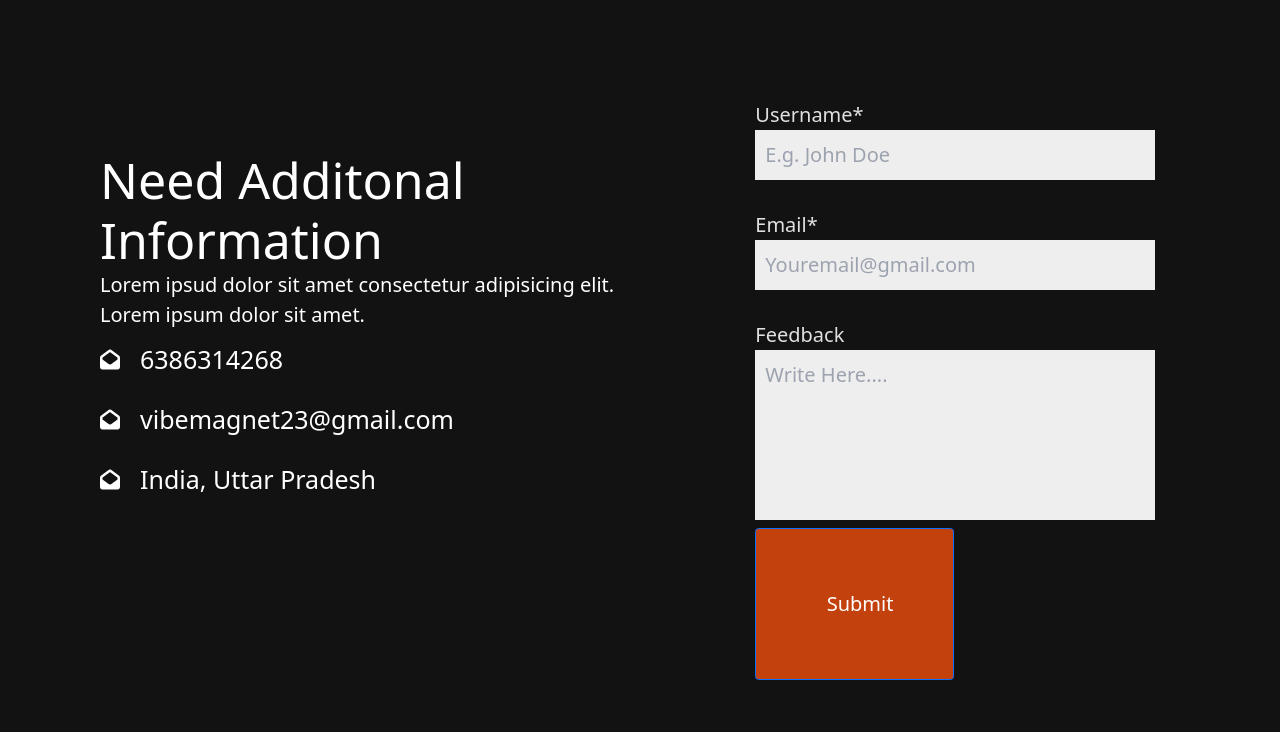
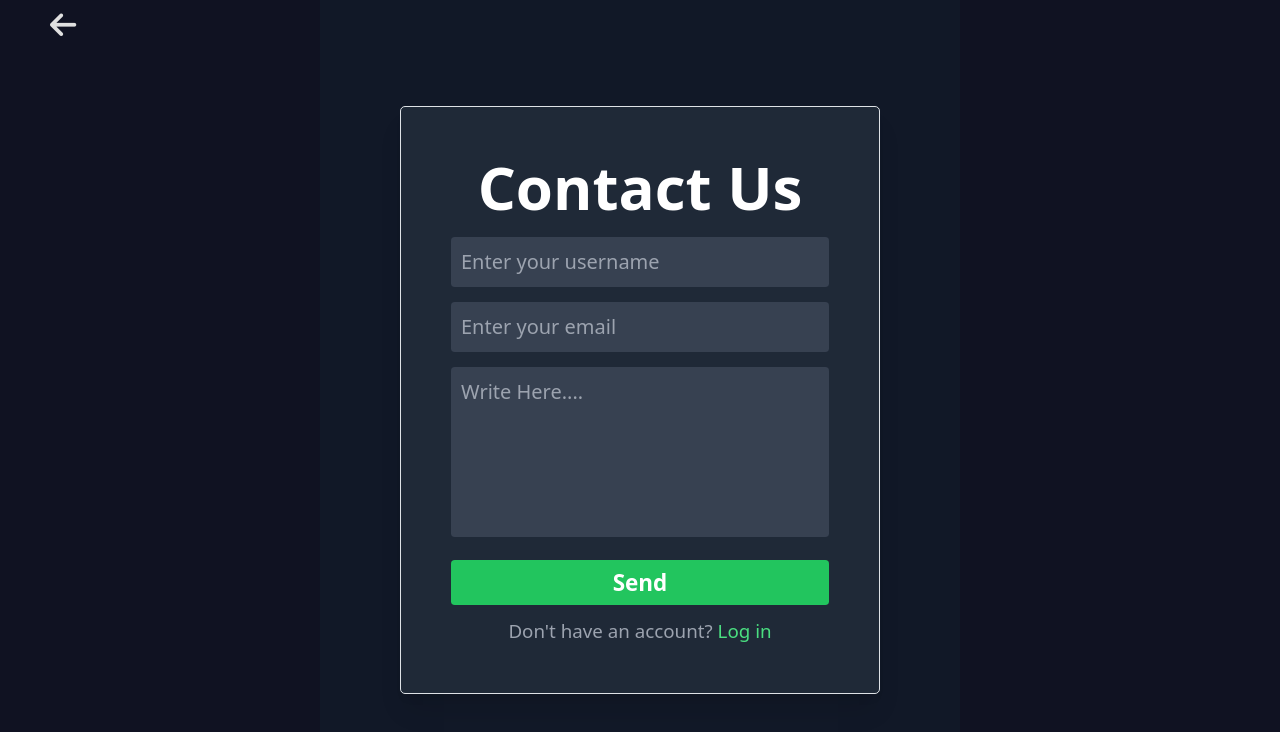
Before and after one commit to Deepak-cell311/Educatsy, a React (Create React App) app in the folder Frontend/: page /Contact in a window 1280 px wide. Shown: the top 732 px of the page. Built offline with nearby package versions, Linux system fonts and the light colour scheme.

Commit message:
frontend pushed-10

```diff
--- a/Frontend/src/index.css
+++ b/Frontend/src/index.css
@@ -263,7 +263,7 @@ ul li a {
 
 /*============================================ Dark Mode CSS =====================================================*/
 body.dark {
-  background-color: #121212;
+  background-color: #101222;
   color: #e0e0e0;
 }
 
--- a/Frontend/src/pages/Contact.jsx
+++ b/Frontend/src/pages/Contact.jsx
@@ -1,94 +1,102 @@
-import React, { useEffect, useState } from "react"
-import Button from "../Component/Button"
-import { useAuth } from "../context/authprovider"
-import axios from "axios"
+import React, { useEffect } from "react";
+import Button from "../Component/Button";
+import { useAuth } from "../context/authprovider";
+import axios from "axios";
 import toast from 'react-hot-toast';
+import { useForm } from "react-hook-form";
+import { useNavigate } from "react-router-dom";
 
 const Contact = () => {
-  const defaultContactForm = {
-    username: "",
-    email: "",
-    message: ""
-  }
+  const navigate = useNavigate();
+  const { authUser } = useAuth();
 
-  const [contact, setContact] = useState(defaultContactForm)
-  const {authUser} = useAuth()
+  const {
+    register,
+    handleSubmit,
+    setValue
+  } = useForm();
 
   useEffect(() => {
     if (authUser) {
-      setContact(prevContact => ({
-        ...prevContact,
-        username: authUser.username,
-        email: authUser.email,
-        message: ""
-      }))
-    } else {
-      setContact(defaultContactForm)
+      setValue("username", authUser.username);
+      setValue("email", authUser.email);
     }
+  }, [authUser, setValue]);
 
-    }, [authUser])
+  const handleSubmited = async (data) => {
+    try {
+      const response = await axios.post("https://educatsy-3rtz.onrender.com/api/form/contact", data);
+      if (response.status === 200) {
+        toast.success("Form Submitted Successfully");
+      }
+    } catch (error) {
+      console.log(error);
+      toast.error("Something went wrong");
+    }
+  };
 
-const handleInput = (e) => {
-  const name = e.target.name;
-  const value = e.target.value;
-  setContact(prevContact => ({
-    ...prevContact,
-    [name]: value
-  }))
-}
+  const onError = (errors) => {
+    Object.values(errors).forEach((error) => {
+      toast.error(error.message);
+    });
+  };
 
-const handleSubmit = async (e) => {
-  e.preventDefault()
-  console.log("this is e: ", e);
-  try {
-    const response = await axios.post("https://educatsy-3rtz.onrender.com/api/form/contact", contact)
-    if (response.status === 200) {
-      setContact(authUser ? { ...contact, message: "" } : defaultContactForm);
-      toast.success("Form Submitted Successfully")
-    }
-  }
-  catch (error) {
-    console.log(error);
-    toast.error("Something went wrong")
-  }
-}
+  return (
+    <div className="w-screen md:max-w-screen-sm h-screen bg-gray-900 flex items-center justify-center overflow-hidden">
+      <i onClick={() => navigate("/home")} className="fa-solid fa-arrow-left absolute top-4 left-20 text-5xl mr-10"></i>
+      <div className="w-3/4 max-w-4xl p-20 bg-gray-800 rounded-lg shadow-xl border border-gray-700">
+        <h2 className="md:text-8xl text-6xl font-extrabold text-center text-white mb-8 animate__animated animate__fadeIn">
+          Contact Us
+        </h2>
+        <form onSubmit={handleSubmit(handleSubmited, onError)} className="space-y-6">
+          <div className="relative">
+            <input
+              type="text"
+              className="w-full p-3 rounded-md bg-gray-700 text-white focus:outline-none focus:ring-2 focus:ring-green-500 transition-all duration-300 ease-in-out"
+              placeholder="Enter your username"
+              {...register("username", { required: "Username is required" })}
+            />
+          </div>
+          <div className="relative">
+            <input
+              type="email"
+              className="w-full p-3 rounded-md bg-gray-700 text-white focus:outline-none focus:ring-2 focus:ring-green-500 transition-all duration-300 ease-in-out"
+              placeholder="Enter your email"
+              {...register("email", {
+                required: "Email is required",
+                pattern: {
+                  value: /^\S+@\S+$/i,
+                  message: "Invalid email address"
+                }
+              })}
+            />
+          </div>
+          <div className="relative">
+            <textarea
+              className="w-full p-3 rounded-md bg-gray-700 text-white focus:outline-none focus:ring-2 focus:ring-green-500 transition-all duration-300 ease-in-out"
+              cols="12" rows="5"
+              placeholder="Write Here...."
+              {...register("message", { required: "What's your message? Hmm" })}
+            />
+          </div>
+          <button
+            type="submit"
+            className="w-full py-3 bg-green-500 text-white rounded-md text-4xl font-semibold hover:bg-green-400 transition-all duration-300 ease-in-out mt-6 transform hover:scale-105"
+          >
+            Send
+          </button>
+          <div className="text-center mt-4">
+            <p className="text-gray-400 text-2xl md:text-3xl">
+              Don't have an account?{" "}
+              <a href="/login" className="cursor-pointer text-green-400 md:text-3xl text-2xl hover:text-green-300">
+                Log in
+              </a>
+            </p>
+          </div>
+        </form>
+      </div>
+    </div>
+  );
+};
 
-
-return (
-  <>
-
-    <main className="flex-main">
-      <section>
-        <article className="form-detail-contact">
-          <h1>Need Additonal Information</h1>
-          <p className="form-detail-contact-para">Lorem ipsud dolor sit amet consectetur adipisicing elit. Lorem ipsum dolor sit amet.</p>
-          <div className="contact-icons">
-            <a className="text-white " href="/Contact"><i className="fa-solid fa-envelope-open"></i>6386314268</a>
-            <a className="text-white " href="/Contact"><i className="fa-solid fa-envelope-open"></i>vibemagnet23@gmail.com</a>
-            <a className="text-white " href="/contact"><i className="fa-solid fa-envelope-open"></i>India, Uttar Pradesh</a>
-          </div>
-        </article>
-      </section>
-      <section >
-        <form className="form-input" method="post" onSubmit={handleSubmit}>
-          <div >
-            <label htmlFor="username" >Username*</label>
-            <input className="text-black" type="text" value={contact.username} onChange={handleInput} placeholder="E.g. John Doe" name="username" id="username" required autoComplete="true" /><br /><br />
-          </div>
-          <div>
-            <label htmlFor="email">Email*</label>
-            <input className="text-black" type="email" value={contact.email} onChange={handleInput} placeholder="Youremail@gmail.com" name="email" id="email" required autoComplete="true" /><br /><br />
-          </div>
-          <div>
-            <label htmlFor="message">Feedback</label>
-            <textarea value={contact.message} onChange={handleInput} className="text-black" name="message" id="message" cols="12" rows="5" placeholder="Write Here...."></textarea><br />
-          </div>
-          <Button title="Submit" type="submit" />
-        </form>
-      </section>
-    </main>
-  </>
-)
-}
-
-export default Contact
+export default Contact;
--- a/Frontend/src/pages/RegisterPage.jsx
+++ b/Frontend/src/pages/RegisterPage.jsx
@@ -29,7 +29,7 @@ const RegisterPage = () => {
       }
       localStorage.setItem("Users", JSON.stringify(response.data.user));
     } catch (err) {
-      if(err.response){
+      if (err.response) {
         toast.error(err.response.data.message);
       }
     }
@@ -43,21 +43,21 @@ const RegisterPage = () => {
 
   return (
     <div className="w-screen md:max-w-screen-sm h-screen bg-gray-900 flex items-center justify-center overflow-hidden">
-    <i onClick={() => navigate("/home")} className="fa-solid fa-arrow-left absolute top-4 left-20 text-5xl mr-10"></i>
+      <i onClick={() => navigate("/home")} className="fa-solid fa-arrow-left absolute top-4 left-20 text-5xl mr-10"></i>
       <div className="w-3/4 max-w-4xl p-20 bg-gray-800 rounded-lg shadow-xl border border-gray-700">
         <h2 className="md:text-8xl text-6xl font-extrabold text-center text-white mb-8 animate__animated animate__fadeIn ">
           Join Us
         </h2>
 
-        <form onSubmit={handleSubmit(onSubmit, onError)}  className="space-y-6">
+        <form onSubmit={handleSubmit(onSubmit, onError)} className="space-y-6">
 
           <div className="relative">
             <input
               type="username"
               className="w-full p-3 rounded-md bg-gray-700 text-white focus:outline-none focus:ring-2 focus:ring-green-500 transition-all duration-300 ease-in-out"
-              placeholder="Enter your email"
+              placeholder="Enter your username"
 
-              {...register('username', {required: "Username is required"})}
+              {...register('username', { required: "Username is required" })}
             />
 
             <div className="absolute top-0 right-0 text-gray-400 mt-3 mr-3 text-sm">
@@ -70,7 +70,7 @@ const RegisterPage = () => {
               className="w-full p-3 rounded-md bg-gray-700 text-white focus:outline-none focus:ring-2 focus:ring-green-500 transition-all duration-300 ease-in-out"
               placeholder="Enter your email"
 
-              {...register('email', {required: "Email is required", pattern: { value: /^\S+@\S+$/i, message: "Invalid email address" }})}
+              {...register('email', { required: "Email is required", pattern: { value: /^\S+@\S+$/i, message: "Invalid email address" } })}
             />
             <div className="absolute top-0 right-0 text-gray-400 mt-3 mr-3 text-sm">
               <span className="animate__animated animate__fadeInUp text-5xl">📧</span>
@@ -98,7 +98,7 @@ const RegisterPage = () => {
             type="submit"
             className="w-full py-3 bg-green-500 text-white rounded-md text-4xl font-semibold hover:bg-green-400 transition-all duration-300 ease-in-out mt-6 transform hover:scale-105"
           >
-           Sign up
+            Sign up
           </button>
 
           <div className="text-center mt-4">
```
Also changed, not shown: Frontend/src/pages/LoginPage.jsx (+6 -6 lines).
